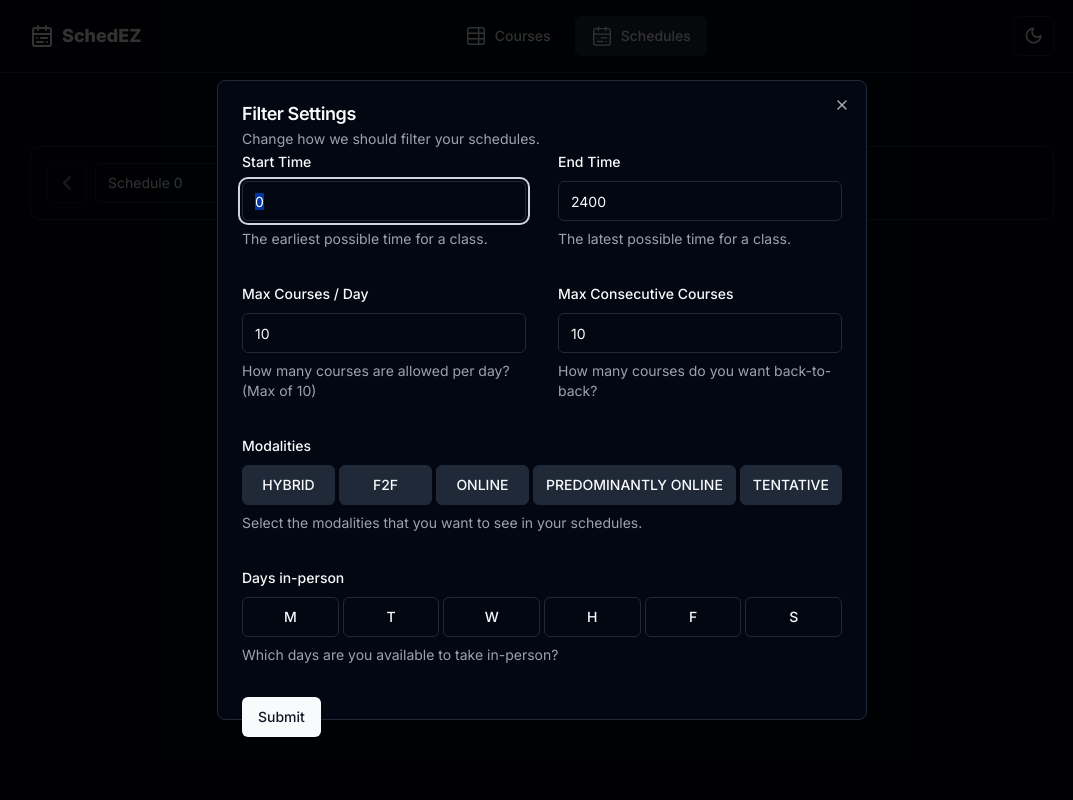
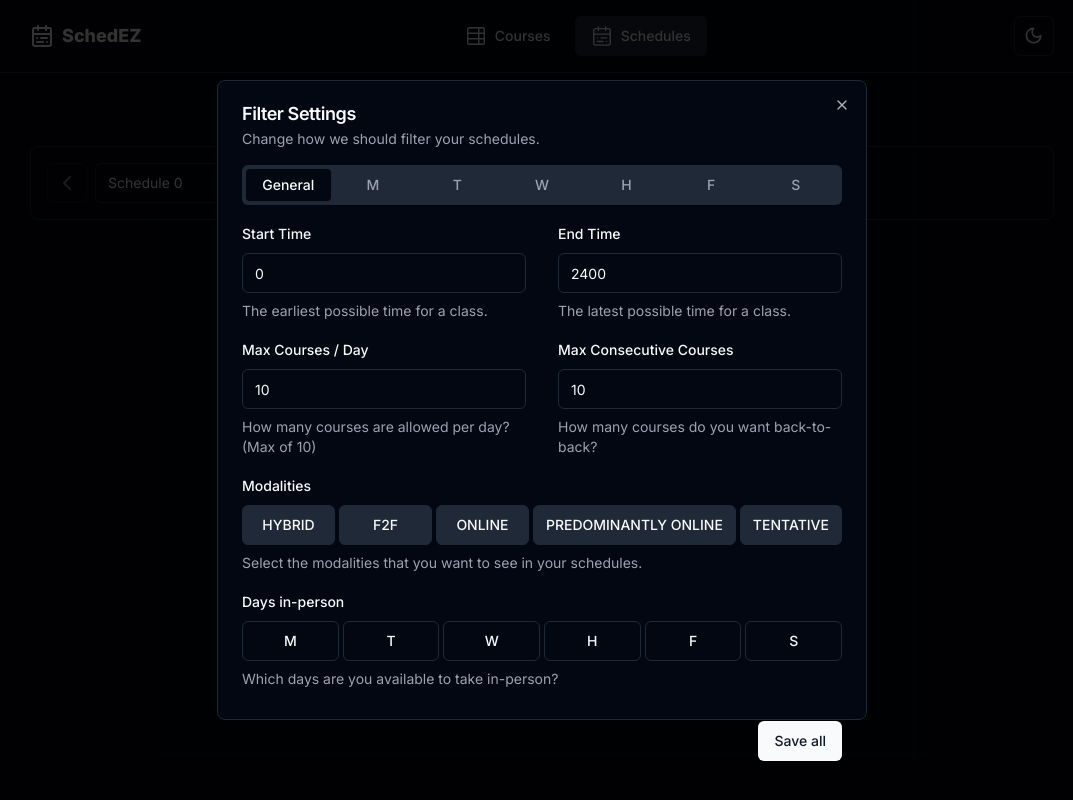
Before and after one commit to CyberEzpertz/Schedaddle, a Next.js app: page /schedules in a window 1280 px wide. Both pictures are taken after a click on the button "Filter Settings". Shown: the whole page, without its empty margins (98-1171 px from the left). Built offline with nearby package versions, Linux system fonts and the light colour scheme.

Commit message:
feat: finish filter options per day, add localStorage key for filter options

```diff
--- a/package.json
+++ b/package.json
@@ -20,6 +20,8 @@
     "@radix-ui/react-select": "^2.1.1",
     "@radix-ui/react-separator": "^1.1.0",
     "@radix-ui/react-slot": "^1.1.0",
+    "@radix-ui/react-switch": "^1.1.0",
+    "@radix-ui/react-tabs": "^1.1.0",
     "@radix-ui/react-toast": "^1.2.1",
     "@radix-ui/react-toggle": "^1.1.0",
     "@radix-ui/react-toggle-group": "^1.1.0",
--- a/src/components/FilterForm.tsx
+++ b/src/components/FilterForm.tsx
@@ -14,63 +14,118 @@ import {
   FormMessage,
 } from "@/components/ui/form";
 import { Input } from "@/components/ui/input";
-import { DaysEnumSchema, ModalityEnumSchema } from "@/lib/definitions";
+import {
+  DaysEnum,
+  DaysEnumSchema,
+  Filter,
+  FilterOptions,
+  filterSchema,
+  ModalityEnumSchema,
+} from "@/lib/definitions";
 import { ToggleGroup, ToggleGroupItem } from "./ui/toggle-group";
 import { Toggle } from "./ui/toggle";
-const formSchema = z
-  .object({
-    start: z.coerce.number().min(0).max(2400),
-    end: z.coerce.number().min(0).max(2400),
-    maxPerDay: z.coerce.number().min(1).max(10),
-    maxConsecutive: z.coerce.number().min(1).max(10),
-    modalities: z.array(ModalityEnumSchema),
-    daysInPerson: z.array(DaysEnumSchema),
-  })
-  .refine((schema) => schema.start < schema.end, {
-    message: "Start can't be greater than or equal to end time.",
-    path: ["start"],
+import { useEffect, useState } from "react";
+import { Tabs, TabsContent, TabsList, TabsTrigger } from "./ui/tabs";
+import { Switch } from "./ui/switch";
+import { Card } from "./ui/card";
+
+const defaultGeneralSettings = {
+  enabled: true,
+  start: 0,
+  end: 2400,
+  maxPerDay: 10,
+  maxConsecutive: 10,
+  modalities: ["F2F", "HYBRID", "ONLINE", "PREDOMINANTLY ONLINE", "TENTATIVE"],
+  daysInPerson: [],
+};
+
+const defaultSpecificSettings = Object.fromEntries(
+  DaysEnumSchema.options.map((day) => [
+    day,
+    { ...defaultGeneralSettings, enabled: false },
+  ])
+);
+
+const FilterForm = ({ setOpen }: { setOpen: (open: boolean) => void }) => {
+  const [filter, setFilter] = useState<Filter>(() => {
+    const localFilter = localStorage.getItem("filterOptions");
+    return localFilter
+      ? JSON.parse(localFilter)
+      : {
+          general: defaultGeneralSettings,
+          specific: defaultSpecificSettings,
+        };
   });
 
-export function FilterForm({ setOpen }: { setOpen: (open: boolean) => void }) {
-  const form = useForm<z.infer<typeof formSchema>>({
-    resolver: zodResolver(formSchema),
-    defaultValues: {
-      start: 0,
-      end: 2400,
-      maxPerDay: 10,
-      maxConsecutive: 10,
-      modalities: [
-        "F2F",
-        "HYBRID",
-        "ONLINE",
-        "PREDOMINANTLY ONLINE",
-        "TENTATIVE",
-      ],
-      daysInPerson: [],
-    },
+  const form = useForm<Filter>({
+    resolver: zodResolver(filterSchema),
+    defaultValues: filter,
   });
 
-  function onSubmit(values: z.infer<typeof formSchema>) {
+  function onSubmit(values: Filter) {
     console.log(values);
+
+    // Make all disabled days sync with general settings
+    Object.keys(values.specific).forEach((day) => {
+      if (!values.specific[day as DaysEnum].enabled) {
+        values.specific[day as DaysEnum] = {
+          ...values.general,
+          enabled: false,
+        };
+      }
+    });
+
+    localStorage.setItem("filterOptions", JSON.stringify(values));
     setOpen(false);
   }
 
-  return (
-    <Form {...form}>
-      <form
-        noValidate
-        onSubmit={form.handleSubmit(onSubmit)}
-        className="space-y-8 w-full"
-      >
+  const FilterFields = ({ day }: { day?: DaysEnum }) => {
+    return (
+      <div className="flex flex-col gap-4">
+        {day && (
+          <FormField
+            control={form.control}
+            name={`specific.${day}.enabled`}
+            render={({ field }) => (
+              <FormItem className="w-auto">
+                <FormControl>
+                  <Card className="p-4 justify-between flex flex-row items-center">
+                    <div className="flex flex-col gap-1">
+                      <span className="font-bold">Enable Filter</span>
+                      <span className="text-xs text-muted-foreground">
+                        Enabling this will override the general settings for
+                        this day specifically.
+                      </span>
+                    </div>
+                    <Switch
+                      checked={field.value}
+                      onCheckedChange={(val) => {
+                        const newFilter = { ...filter };
+                        field.onChange(val);
+                        newFilter.specific[day].enabled = val;
+                        setFilter(newFilter);
+                      }}
+                    />
+                  </Card>
+                </FormControl>
+                <FormMessage />
+              </FormItem>
+            )}
+          />
+        )}
         <div className="grid grid-cols-2 gap-8 w-full">
           <FormField
             control={form.control}
-            name="start"
+            name={day ? `specific.${day}.start` : "general.start"}
             render={({ field }) => (
               <FormItem className="w-auto">
                 <FormLabel>Start Time</FormLabel>
                 <FormControl>
-                  <Input className="" placeholder="Placeholder" {...field} />
+                  <Input
+                    {...field}
+                    disabled={day && !filter.specific[day].enabled}
+                    placeholder="Placeholder"
+                  />
                 </FormControl>
                 <FormDescription className="">
                   The earliest possible time for a class.
@@ -81,12 +136,16 @@ export function FilterForm({ setOpen }: { setOpen: (open: boolean) => void }) {
           />
           <FormField
             control={form.control}
-            name="end"
+            name={day ? `specific.${day}.end` : "general.end"}
             render={({ field }) => (
               <FormItem className="w-auto">
                 <FormLabel>End Time</FormLabel>
                 <FormControl>
-                  <Input placeholder="Placeholder" {...field} />
+                  <Input
+                    {...field}
+                    disabled={day && !filter.specific[day].enabled}
+                    placeholder="Placeholder"
+                  />
                 </FormControl>
                 <FormDescription>
                   The latest possible time for a class.
@@ -100,12 +159,16 @@ export function FilterForm({ setOpen }: { setOpen: (open: boolean) => void }) {
         <div className="grid grid-cols-2 gap-8">
           <FormField
             control={form.control}
-            name="maxPerDay"
+            name={day ? `specific.${day}.maxPerDay` : "general.maxPerDay"}
             render={({ field }) => (
               <FormItem>
                 <FormLabel>{"Max Courses / Day"}</FormLabel>
                 <FormControl>
-                  <Input placeholder="Placeholder" {...field} />
+                  <Input
+                    placeholder="Placeholder"
+                    {...field}
+                    disabled={day && !filter.specific[day].enabled}
+                  />
                 </FormControl>
                 <FormDescription>
                   How many courses are allowed per day? {"(Max of 10)"}
@@ -116,12 +179,18 @@ export function FilterForm({ setOpen }: { setOpen: (open: boolean) => void }) {
           />
           <FormField
             control={form.control}
-            name="maxConsecutive"
+            name={
+              day ? `specific.${day}.maxConsecutive` : "general.maxConsecutive"
+            }
             render={({ field }) => (
               <FormItem>
                 <FormLabel>Max Consecutive Courses</FormLabel>
                 <FormControl>
-                  <Input placeholder="Placeholder" {...field} />
+                  <Input
+                    placeholder="Placeholder"
+                    {...field}
+                    disabled={day && !filter.specific[day].enabled}
+                  />
                 </FormControl>
                 <FormDescription>
                   How many courses do you want back-to-back?
@@ -134,7 +203,7 @@ export function FilterForm({ setOpen }: { setOpen: (open: boolean) => void }) {
 
         <FormField
           control={form.control}
-          name="modalities"
+          name={day ? `specific.${day}.modalities` : "general.modalities"}
           render={({ field }) => (
             <FormItem>
               <FormLabel>Modalities</FormLabel>
@@ -144,6 +213,7 @@ export function FilterForm({ setOpen }: { setOpen: (open: boolean) => void }) {
                   type="multiple"
                   value={field.value}
                   onValueChange={(value) => field.onChange(value)}
+                  disabled={day && !filter.specific[day].enabled}
                 >
                   {ModalityEnumSchema.options.map((modality) => (
                     <ToggleGroupItem
@@ -166,7 +236,7 @@ export function FilterForm({ setOpen }: { setOpen: (open: boolean) => void }) {
 
         <FormField
           control={form.control}
-          name="daysInPerson"
+          name={day ? `specific.${day}.daysInPerson` : "general.daysInPerson"}
           render={({ field }) => (
             <FormItem>
               <FormLabel>Days in-person</FormLabel>
@@ -176,6 +246,7 @@ export function FilterForm({ setOpen }: { setOpen: (open: boolean) => void }) {
                   type="multiple"
                   value={field.value}
                   onValueChange={(value) => field.onChange(value)}
+                  disabled={day && !filter.specific[day].enabled}
                 >
                   {DaysEnumSchema.options.map((day) => (
                     <ToggleGroupItem
@@ -195,8 +266,45 @@ export function FilterForm({ setOpen }: { setOpen: (open: boolean) => void }) {
             </FormItem>
           )}
         />
-        <Button type="submit">Submit</Button>
+      </div>
+    );
+  };
+
+  return (
+    <Form {...form}>
+      <form
+        noValidate
+        onSubmit={form.handleSubmit(onSubmit)}
+        className="w-full flex flex-col gap-8"
+      >
+        <Tabs defaultValue="general" className="w-full">
+          <TabsList className="w-full grid grid-flow-col auto-cols-fr mb-4">
+            <TabsTrigger value="general">General</TabsTrigger>
+            {DaysEnumSchema.options.map((day) => (
+              <TabsTrigger value={day} key={day}>
+                {day}
+              </TabsTrigger>
+            ))}
+          </TabsList>
+          <TabsContent value="general">
+            <FilterFields />
+          </TabsContent>
+          {DaysEnumSchema.options.map((day) => (
+            <TabsContent key={day} value={day}>
+              <FilterFields day={day} />
+            </TabsContent>
+          ))}
+        </Tabs>
+        <Button
+          type="submit"
+          className="ml-auto"
+          onClick={() => console.log(form.getValues())}
+        >
+          Save all
+        </Button>
       </form>
     </Form>
   );
-}
+};
+
+export default FilterForm;
--- a/src/components/FilterSettings.tsx
+++ b/src/components/FilterSettings.tsx
@@ -10,12 +10,16 @@ import {
   DialogTitle,
   DialogTrigger,
 } from "@/components/ui/dialog";
-import { FilterForm } from "./FilterForm";
+import FilterForm from "./FilterForm";
 import { ScrollArea } from "./ui/scroll-area";
 import { useState } from "react";
+import { Tabs, TabsList } from "./ui/tabs";
+import { TabsContent, TabsTrigger } from "@radix-ui/react-tabs";
+import { DaysEnumSchema } from "@/lib/definitions";
 
 const FilterSettings = () => {
   const [open, setOpen] = useState(false);
+
   return (
     <Dialog open={open} onOpenChange={setOpen}>
       <DialogTrigger asChild>
@@ -27,7 +31,7 @@ const FilterSettings = () => {
       >
         <ScrollArea className="w-full overflow-visible">
           <div className="p-2">
-            <DialogHeader>
+            <DialogHeader className="mb-4">
               <DialogTitle>Filter Settings</DialogTitle>
               <DialogDescription>
                 Change how we should filter your schedules.
--- /dev/null
+++ b/src/components/ui/switch.tsx
@@ -0,0 +1,29 @@
+"use client"
+
+import * as React from "react"
+import * as SwitchPrimitives from "@radix-ui/react-switch"
+
+import { cn } from "@/lib/utils"
+
+const Switch = React.forwardRef<
+  React.ElementRef<typeof SwitchPrimitives.Root>,
+  React.ComponentPropsWithoutRef<typeof SwitchPrimitives.Root>
+>(({ className, ...props }, ref) => (
+  <SwitchPrimitives.Root
+    className={cn(
+      "peer inline-flex h-6 w-11 shrink-0 cursor-pointer items-center rounded-full border-2 border-transparent transition-colors focus-visible:outline-none focus-visible:ring-2 focus-visible:ring-ring focus-visible:ring-offset-2 focus-visible:ring-offset-background disabled:cursor-not-allowed disabled:opacity-50 data-[state=checked]:bg-primary data-[state=unchecked]:bg-input",
+      className
+    )}
+    {...props}
+    ref={ref}
+  >
+    <SwitchPrimitives.Thumb
+      className={cn(
+        "pointer-events-none block h-5 w-5 rounded-full bg-background shadow-lg ring-0 transition-transform data-[state=checked]:translate-x-5 data-[state=unchecked]:translate-x-0"
+      )}
+    />
+  </SwitchPrimitives.Root>
+))
+Switch.displayName = SwitchPrimitives.Root.displayName
+
+export { Switch }
--- /dev/null
+++ b/src/components/ui/tabs.tsx
@@ -0,0 +1,55 @@
+"use client"
+
+import * as React from "react"
+import * as TabsPrimitive from "@radix-ui/react-tabs"
+
+import { cn } from "@/lib/utils"
+
+const Tabs = TabsPrimitive.Root
+
+const TabsList = React.forwardRef<
+  React.ElementRef<typeof TabsPrimitive.List>,
+  React.ComponentPropsWithoutRef<typeof TabsPrimitive.List>
+>(({ className, ...props }, ref) => (
+  <TabsPrimitive.List
+    ref={ref}
+    className={cn(
+      "inline-flex h-10 items-center justify-center rounded-md bg-muted p-1 text-muted-foreground",
+      className
+    )}
+    {...props}
+  />
+))
+TabsList.displayName = TabsPrimitive.List.displayName
+
+const TabsTrigger = React.forwardRef<
+  React.ElementRef<typeof TabsPrimitive.Trigger>,
+  React.ComponentPropsWithoutRef<typeof TabsPrimitive.Trigger>
+>(({ className, ...props }, ref) => (
+  <TabsPrimitive.Trigger
+    ref={ref}
+    className={cn(
+      "inline-flex items-center justify-center whitespace-nowrap rounded-sm px-3 py-1.5 text-sm font-medium ring-offset-background transition-all focus-visible:outline-none focus-visible:ring-2 focus-visible:ring-ring focus-visible:ring-offset-2 disabled:pointer-events-none disabled:opacity-50 data-[state=active]:bg-background data-[state=active]:text-foreground data-[state=active]:shadow-sm",
+      className
+    )}
+    {...props}
+  />
+))
+TabsTrigger.displayName = TabsPrimitive.Trigger.displayName
+
+const TabsContent = React.forwardRef<
+  React.ElementRef<typeof TabsPrimitive.Content>,
+  React.ComponentPropsWithoutRef<typeof TabsPrimitive.Content>
+>(({ className, ...props }, ref) => (
+  <TabsPrimitive.Content
+    ref={ref}
+    className={cn(
+      "mt-2 ring-offset-background focus-visible:outline-none focus-visible:ring-2 focus-visible:ring-ring focus-visible:ring-offset-2",
+      className
+    )}
+    {...props}
+  />
+))
+TabsContent.displayName = TabsPrimitive.Content.displayName
+
+export { Tabs, TabsList, TabsTrigger, TabsContent }
--- a/src/lib/definitions.ts
+++ b/src/lib/definitions.ts
@@ -45,25 +45,30 @@ export const courseSchema = z.object({
   last_fetched: z.date(),
 });
 
-const filterOptionsSchema = z.object({
-  start: z.number(),
-  end: z.number(),
-  maxPerDay: z.number(),
-  maxConsecutive: z.number(),
-  modalities: z.array(ModalityEnumSchema),
-  daysInPerson: z.array(DaysEnumSchema),
-});
+const filterOptionsSchema = z
+  .object({
+    enabled: z.boolean(),
+    start: z.coerce.number().min(0).max(2400),
+    end: z.coerce.number().min(0).max(2400),
+    maxPerDay: z.coerce.number().min(1).max(10),
+    maxConsecutive: z.coerce.number().min(1).max(10),
+    modalities: z.array(ModalityEnumSchema),
+    daysInPerson: z.array(DaysEnumSchema),
+  })
+  .refine((schema) => schema.start < schema.end, {
+    message: "Start can't be greater than or equal to end time.",
+    path: ["start"],
+  });
 
-const filterSchema = z.object({
+export const filterSchema = z.object({
   general: filterOptionsSchema,
   specific: z.object({
-    M: filterOptionsSchema.optional(),
-    T: filterOptionsSchema.optional(),
-    W: filterOptionsSchema.optional(),
-    H: filterOptionsSchema.optional(),
-    F: filterOptionsSchema.optional(),
-    S: filterOptionsSchema.optional(),
-    U: filterOptionsSchema.optional(),
+    M: filterOptionsSchema,
+    T: filterOptionsSchema,
+    W: filterOptionsSchema,
+    H: filterOptionsSchema,
+    F: filterOptionsSchema,
+    S: filterOptionsSchema,
   }),
 });
 
```
Also changed, not shown: 1 other file (tests, documents, lock files or other folders).
